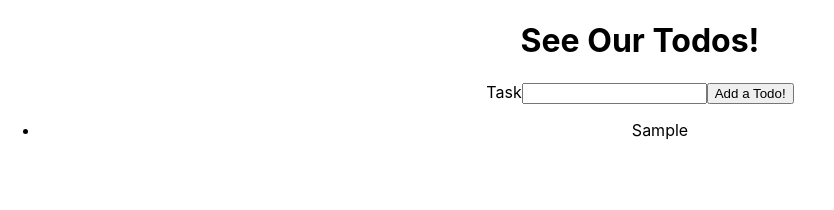
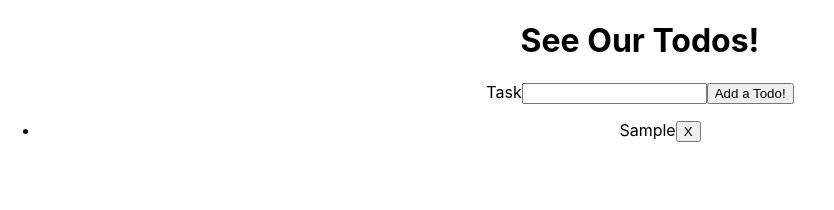
Before and after one commit to ctong5/redux-todos, a React (Create React App) app in the folder react-redux/my-app/: page / in a window 1280 px wide. Both pictures are taken after typing "Sample" into the empty fields and a click on the button "Add a Todo!". Shown: the top 210 px of the page, without its empty margins (0-834 px from the left). Built offline with nearby package versions, Linux system fonts and the light colour scheme.

Commit message:
Dispatch remove todo

```diff
--- a/react-redux/my-app/src/Todo.js
+++ b/react-redux/my-app/src/Todo.js
@@ -1,8 +1,11 @@
 import React, { Component } from 'react';
 
-const Todo = ({task}) => {
+const Todo = ({ task, removeTodo }) => {
   return (
-    <li>{task}</li>
+    <li>
+      {task}
+      <button onClick={removeTodo}>X</button>
+    </li>
   )
 };
 
```
